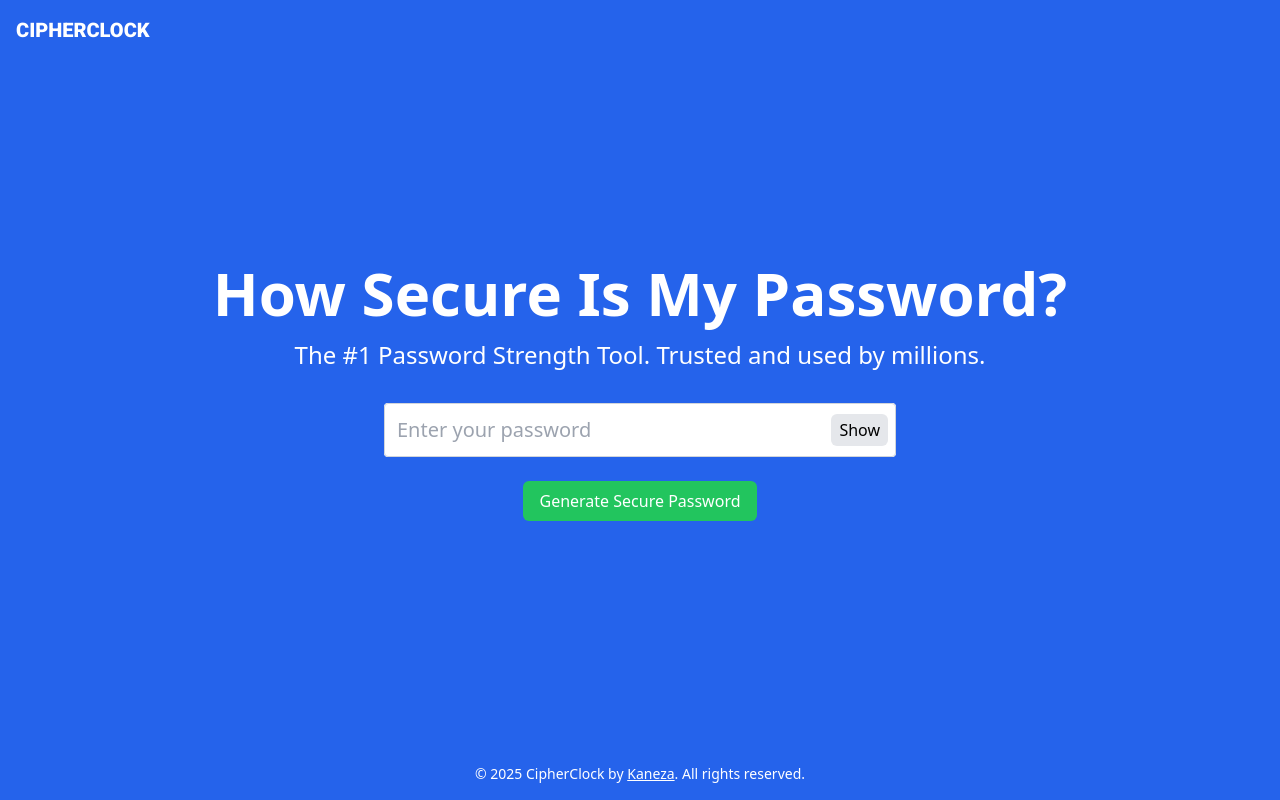
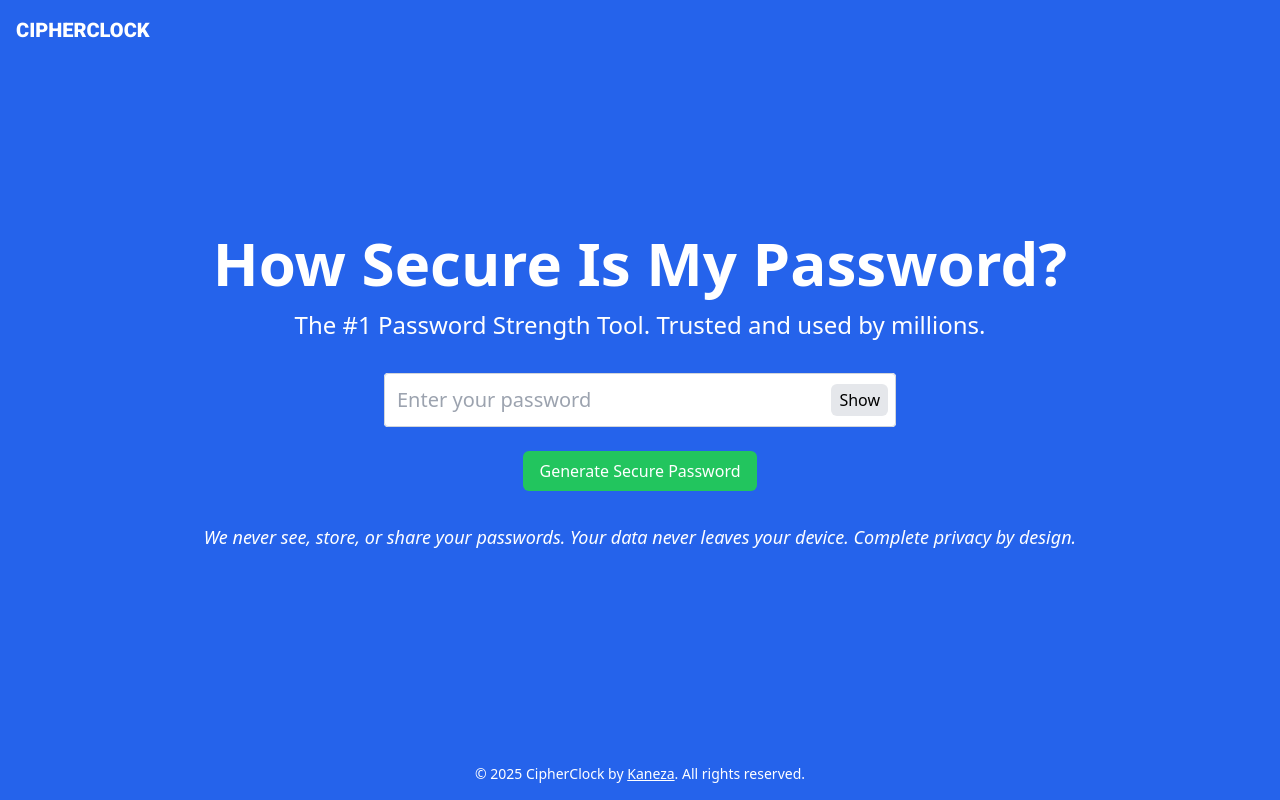
Before and after one commit to amankanz/cipher_clock, a Next.js app: page / in a window 1280 px wide. Built offline with nearby package versions, Linux system fonts and the light colour scheme.

Commit message:
add: Security Disclaimer

```diff
--- a/components/PasswordChecker.tsx
+++ b/components/PasswordChecker.tsx
@@ -116,6 +116,11 @@ export default function PasswordChecker() {
       { maxLen: 20, time: "A few months", color: "bg-teal-500" },
       { maxLen: 25, time: "A few years", color: "bg-blue-500" },
       { maxLen: 30, time: "5 million years", color: "bg-purple-500" },
+      { maxLen: 35, time: "Trillion of years", color: "bg-purple-600" },
+      { maxLen: 40, time: "Quadrillions of years", color: "bg-indigo-500" },
+      { maxLen: 45, time: "Quintillions of years", color: "bg-indigo-600" },
+      { maxLen: 50, time: "Sextillion of years", color: "bg-pink-500" },
+      { maxLen: Infinity, time: "Virtually uncrackable", color: "bg-pink-600" },
     ];
 
     const strength =
@@ -172,7 +177,12 @@ export default function PasswordChecker() {
         <PasswordInput password={password} handleChange={handleChange} />
         <CrackTimeMessage message={strengthMessage} />
         <GeneratePasswordButton generatePassword={generatePassword} />
+        <p className="text-sm text-center md:text-lg mt-8 font-medium italic">
+          We never see, store, or share your passwords. Your data never leaves
+          your device. Complete privacy by design.
+        </p>
       </div>
+
       <Footer />
     </div>
   );
```
